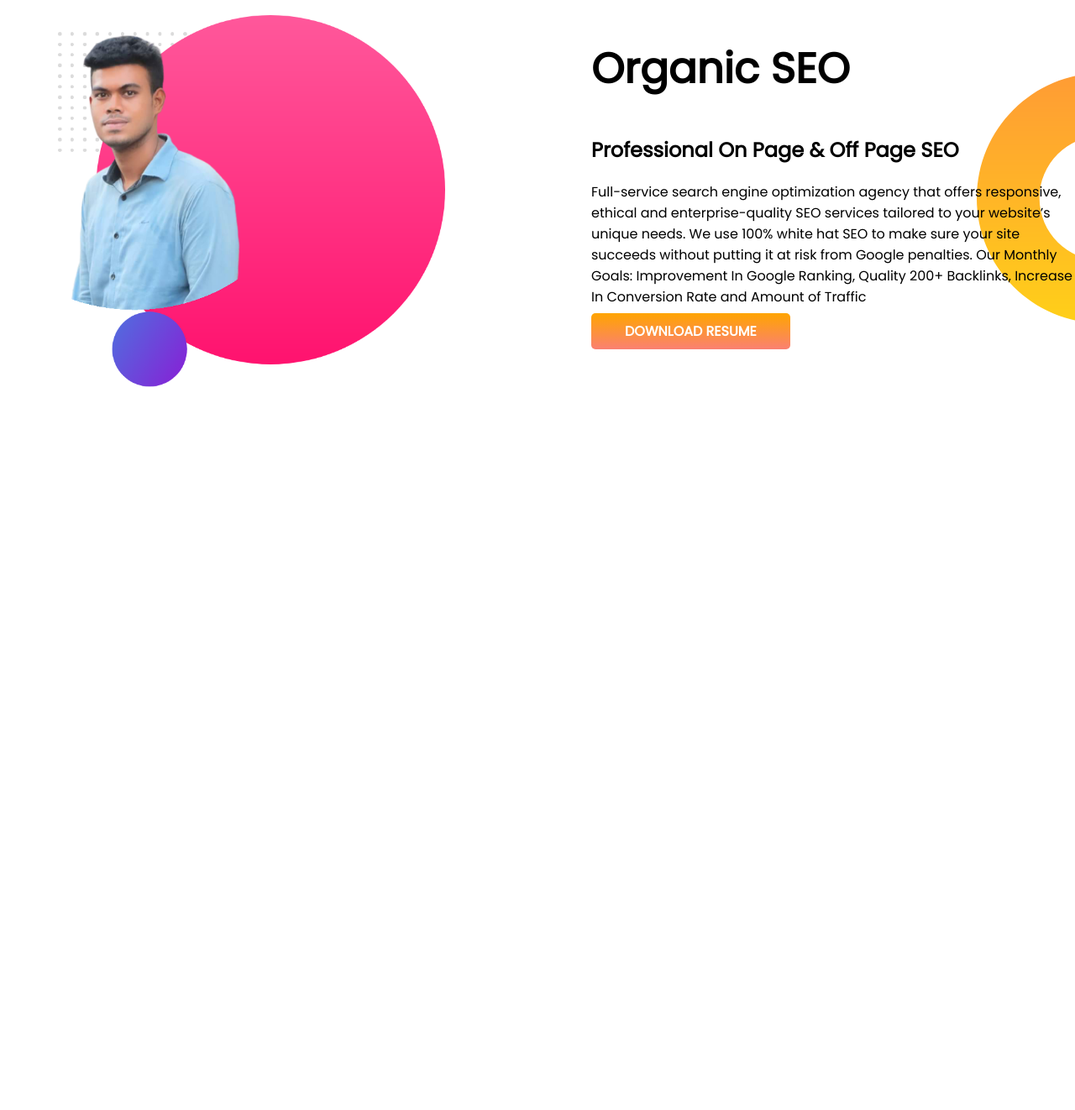
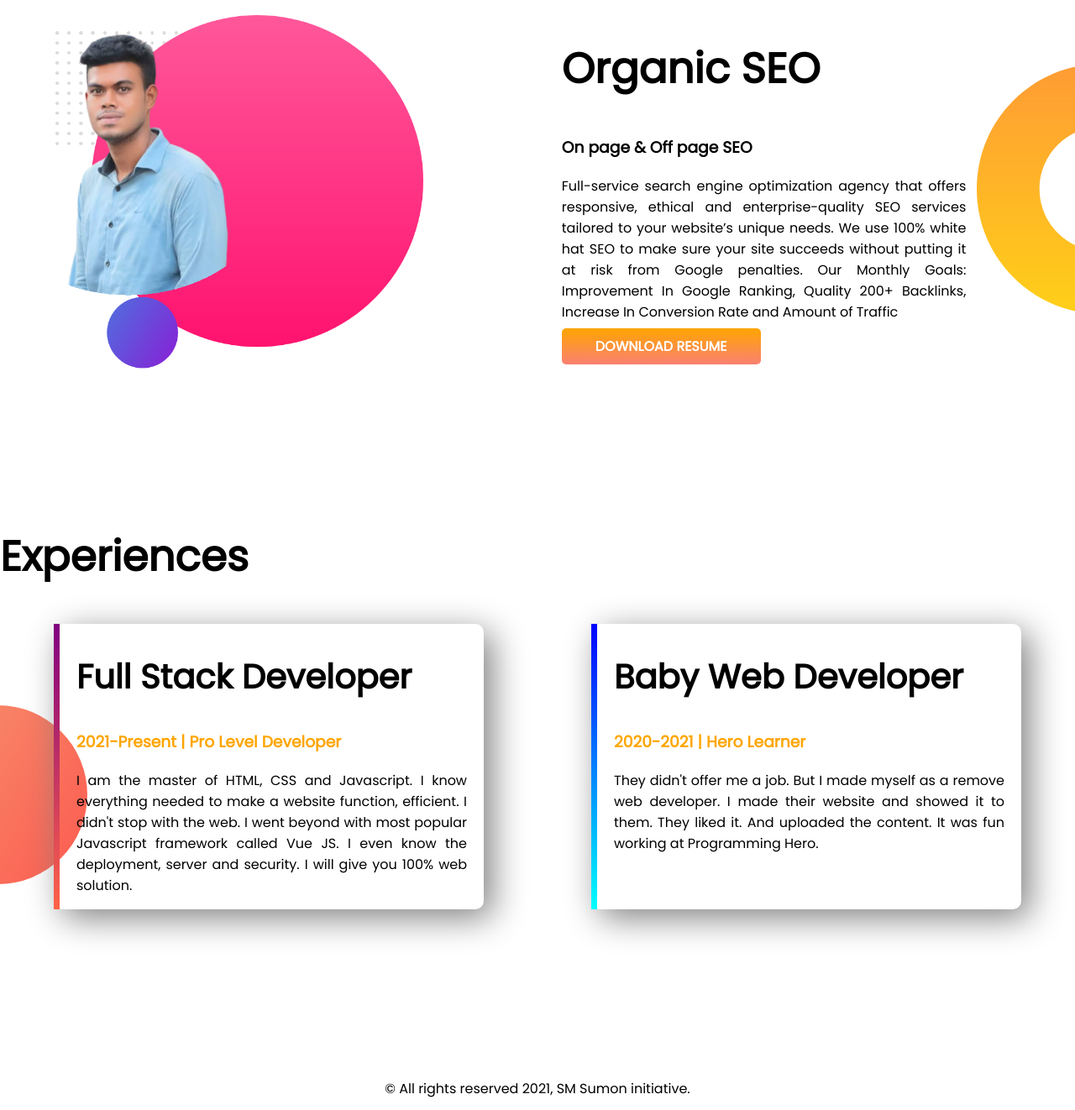
Before and after one commit to Sumon224/developer-portfolio, a plain HTML site: page index.html in a window 1280 px wide. Shown: the part 656-1978 px from the top of the page at 84% size. Before the commit the page ends 1304 px from the top, so only its background shows below. Drawn offline with Linux system fonts and the light colour scheme.

Commit message:
final section added

```diff
--- a/index.html
+++ b/index.html
@@ -15,12 +15,13 @@
 </head>
 
 <body>
-    <section class="top-banner">
+    <section class="top-banner flexible-container">
         <div class="half-width">
             <h1>Welcome TO</h1>
             <h1><span class="orange-color">SM Sumon</span> Portfolio!</h1>
             <h3>Digital Marketer and Virtual Assistant</h3>
-            <p>Welcome to my profile, now that you are here let me give you a short intro about myself. I am Sumon a
+            <p class="para">Welcome to my profile, now that you are here let me give you a short intro about myself. I
+                am Sumon a
                 full
                 time Freelancer with a Highly Professional Team. I have been working as freelancer since 2018, that's
                 why I
@@ -34,14 +35,16 @@
 
     </section>
 
-    <section class="dream-big">
+    <section class="dream-big flexible-container">
 
         <div class="half-width"><img src="images/mypic1.png" alt=""></div>
 
         <div class="half-width">
             <h1>Organic SEO</h1>
-            <h2>Professional On Page & Off Page SEO</h2>
-            <p>Full-service search engine optimization agency that offers responsive, ethical and enterprise-quality SEO
+            <h3>On page & Off page SEO</h3>
+            <p id="seo-align" class="para">Full-service search engine optimization agency that offers responsive,
+                ethical and
+                enterprise-quality SEO
                 services tailored to your website’s unique needs.
                 We use 100% white hat SEO to make sure your site succeeds without putting it at risk from Google
                 penalties.
@@ -53,6 +56,36 @@
 
     </section>
 
+    <section class="experience-area">
+        <h1>Experiences</h1>
+
+        <div class="flexible-container">
+            <div id="web-dev-exp" class="exp-item">
+                <h2>Full Stack Developer</h2>
+                <h3 class="orange-color">2021-Present | Pro Level Developer</h3>
+                <p class="para">I am the master of HTML, CSS and Javascript. I know everything needed to make a website
+                    function,
+                    efficient. I didn't stop with the web. I went beyond with most popular Javascript framework called
+                    Vue
+                    JS. I even know the deployment, server and security. I will give you 100% web solution.</p>
+            </div>
+
+            <div id="baby-web" class="exp-item">
+                <h2>Baby Web Developer</h2>
+                <h3 class="orange-color">2020-2021 | Hero Learner</h3>
+                <p class="para">They didn't offer me a job. But I made myself as a remove web developer. I made their
+                    website and
+                    showed
+                    it to them. They liked it. And uploaded the content. It was fun working at Programming Hero.</p>
+            </div>
+
+        </div>
+
+
+    </section>
+    <footer>
+        <p>© All rights reserved 2021, SM Sumon initiative.</p>
+    </footer>
 
 
 
--- a/style.css
+++ b/style.css
@@ -6,10 +6,13 @@ h1{
     font-size: 50px;
 
 }
+h2{
+    font-size: 40px;
+}
 .orange-color{
     color: orange;
 }
-section{
+.flexible-container{
     display: flex;
     margin-bottom: 180px;
 }
@@ -38,4 +41,40 @@ section{
     background-image: url(images/dream-bg.png);
     background-repeat: no-repeat;
     background-position: right;
+    padding-right: 5%;
 }
+.exp-item{
+    width: 40%;
+    margin-left: 5%;
+    margin-right: 5%;
+    border-radius: 10px;
+    padding-left: 20px;
+    padding-right: 20px;
+    box-shadow: 10px 10px 40px gray;
+
+}
+.para{
+    text-align: justify;
+}
+.experience-area{
+    background-image: url(images/exp-bg.png);
+    background-repeat: no-repeat;
+    background-position: left;
+    padding-bottom: 5px;
+}
+#web-dev-exp{
+    border-left: 7px solid;
+    border-image: linear-gradient(purple, tomato);
+    border-image-slice: 1;
+}
+#baby-web{
+    border-left: 7px solid;
+    border-image: linear-gradient(blue, cyan);
+    border-image-slice: 1;
+}
+footer p{
+    text-align: center;
+}
+#seo-align{
+    padding-right: 12%;
+}
```
Also changed, not shown: images/jhankar.png (deleted), images/jhankar2.png (deleted).
